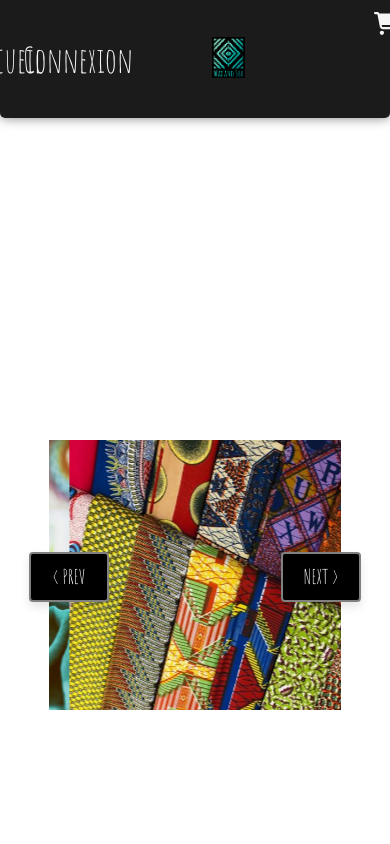
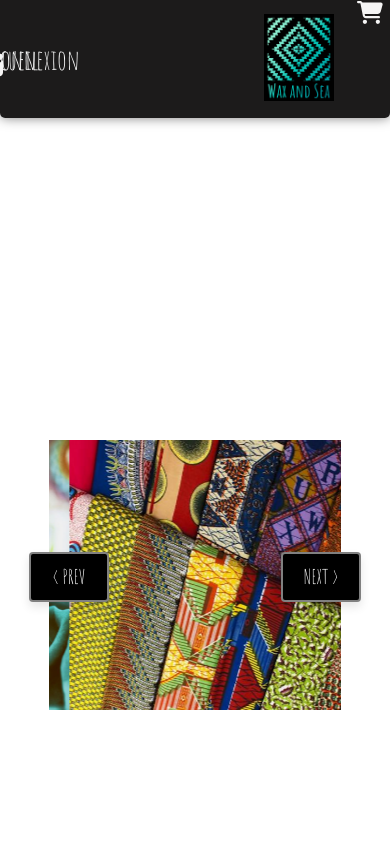
Before and after one commit to tristanlaulanie/waxandsea-front-dashboard, a React (Create React App) app: page / in a window 390 px wide. Shown: the top 844 px of the page. Built offline with nearby package versions, Linux system fonts and the light colour scheme.

Commit message:
header:responsive

```diff
--- a/src/components/Header/HeaderResponsive.css
+++ b/src/components/Header/HeaderResponsive.css
@@ -217,28 +217,42 @@
   /* HEADER */
   .social-div {
     position: relative;
-    left: 3em;
+    left: -5em;
   }
 
   .header-logo-links-left {
     position: relative;
-    left: 11em;
+    left: 2em;
+    font-size: 1.6em;
+  }
+
+  .connexion-link {
+    position: relative;
+    left: -9.1em;
   }
 
   .first-header-right {
     position: relative;
-    right: 9em;
-    font-size: 2.1em;
+    margin: 0;
+    left: -8.2em;
+    font-size: 1.6em;
+    display: flex;
+    gap: 1em;
+  }
+
+  #payment_title {
+    position: relative;
+    left: 3em;
   }
 
   #logo-waxandsea-header {
     position: relative;
-    left: 2em;
+    left: -8em;
   }
 
   #signup_title {
     position: relative;
-    right: -1em;
+    left: 1em;
   }
 }
 
@@ -258,17 +272,22 @@
 
   #cart_title {
     position: relative;
-    left: 6em;
+    left: 5.4em;
   }
 
   #logo-waxandsea-header {
     position: relative;
-    left: -1em;
+    left: -6em;
   }
 
   .first-header-left {
     position: relative;
     left: 15em;
+  }
+
+  .header-logo-links-left {
+    position: relative;
+    left: 4em;
   }
 
   .first-header-right {
@@ -286,11 +305,6 @@
     left: 9em;
   }
 
-  .first-header-left {
-    position: relative;
-    left: 16em;
-  }
-
   .first-header {
     position: relative;
     display: flex;
@@ -301,20 +315,21 @@
 
 @media screen and (width <= 830px) {
   .header-logo-links li a {
-    font-size: 2.5em;
+    font-size: 2em;
   }
 
   .social-div {
     position: relative;
-    left: 0.5em;
+    left: -1.3em;
   }
 
   .header-logo-links-left {
     position: relative;
     /* border: 3px solid red; */
-    left: 12em;
+    left: 20em;
     display: flex;
-    gap: 3em;
+    gap: 20em;
+    font-size: 0.5em;
   }
 
   .nav-boutique .connexion-link {
@@ -324,23 +339,73 @@
 
   #logo-waxandsea-header {
     position: relative;
-    left: 0em;
-    width: 8.5vw;
+    left: -10.5em;
+  }
+
+  .first-header-right {
+    position: relative;
+    left: -12.5em;
   }
 }
 
+@media screen and (width <= 770px) {
+  .social-div {
+    position: relative;
+    left: 0;
+  }
+
+  .logo-enveloppe {
+    position: relative;
+    top: 5px;
+    right: 13px;
+    font-size: 30px;
+  }
+
+  #logo-waxandsea-header {
+    position: relative;
+    left: -10em;
+  }
+
+  .first-header-right {
+    position: relative;
+    left: -13em;
+  }
+
+}
 @media screen and (width <= 750px) {
   /* HEADER */
   .first-header-right {
     position: relative;
-    left: -12em;
+    left: -13.2em;
   }
 }
 
 @media screen and (width <= 710px) {
+  .first-header-left {
+    position: relative;
+  }
+  .social-div {
+    position: relative;
+    left: 1.5em;
+  }
+
+  .nav-boutique {
+    position: relative;
+    left: -1em;
+  }
+
+  .nav-connexion {
+    position: relative;
+    left: 10em;
+  }
   .first-header-right {
     position: relative;
-    left: -12.5em;
+    left: -13.6em;
+  }
+
+  .logo-panier {
+    position: relative;
+    top: 5px;
   }
 }
 
```
